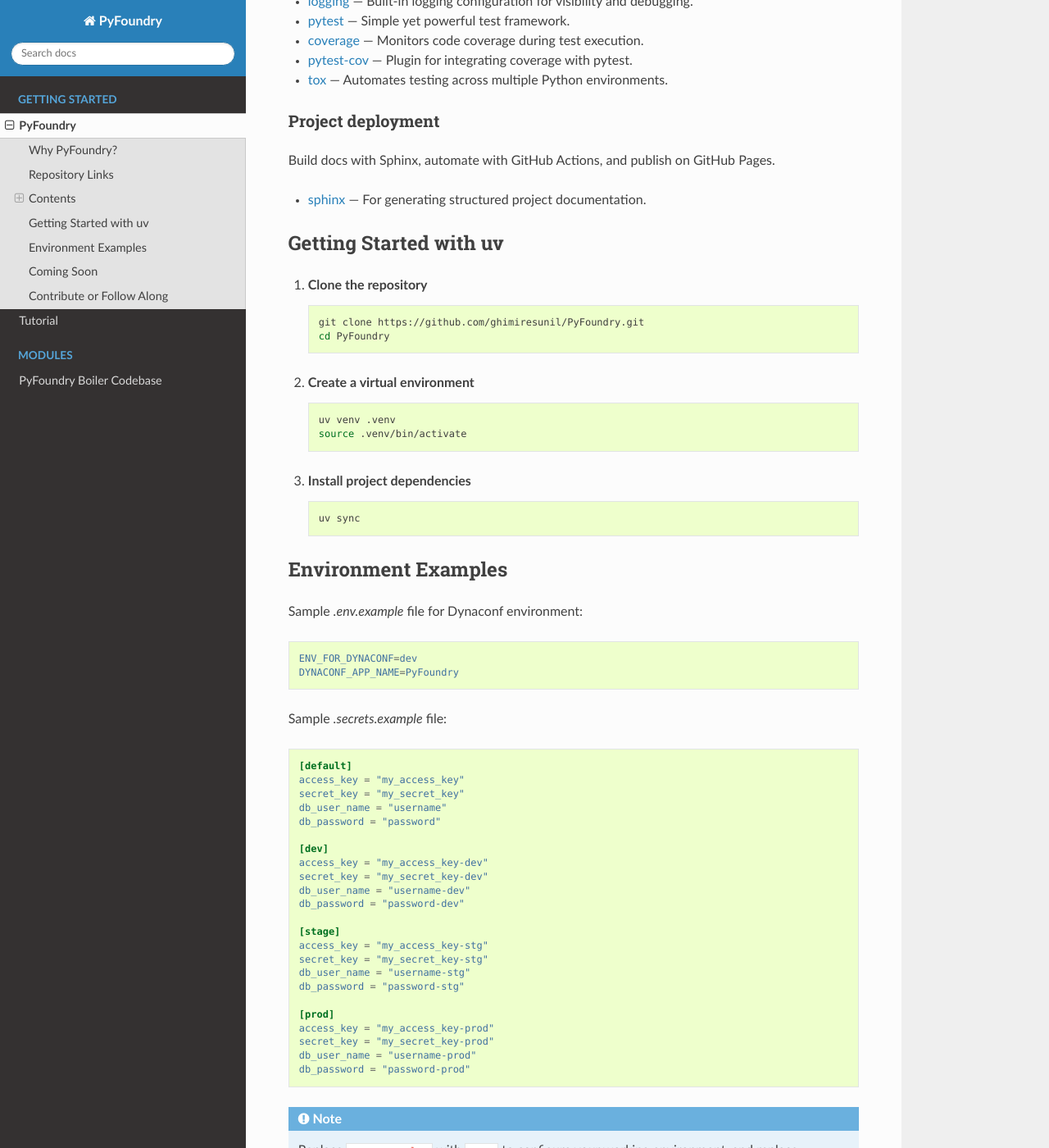
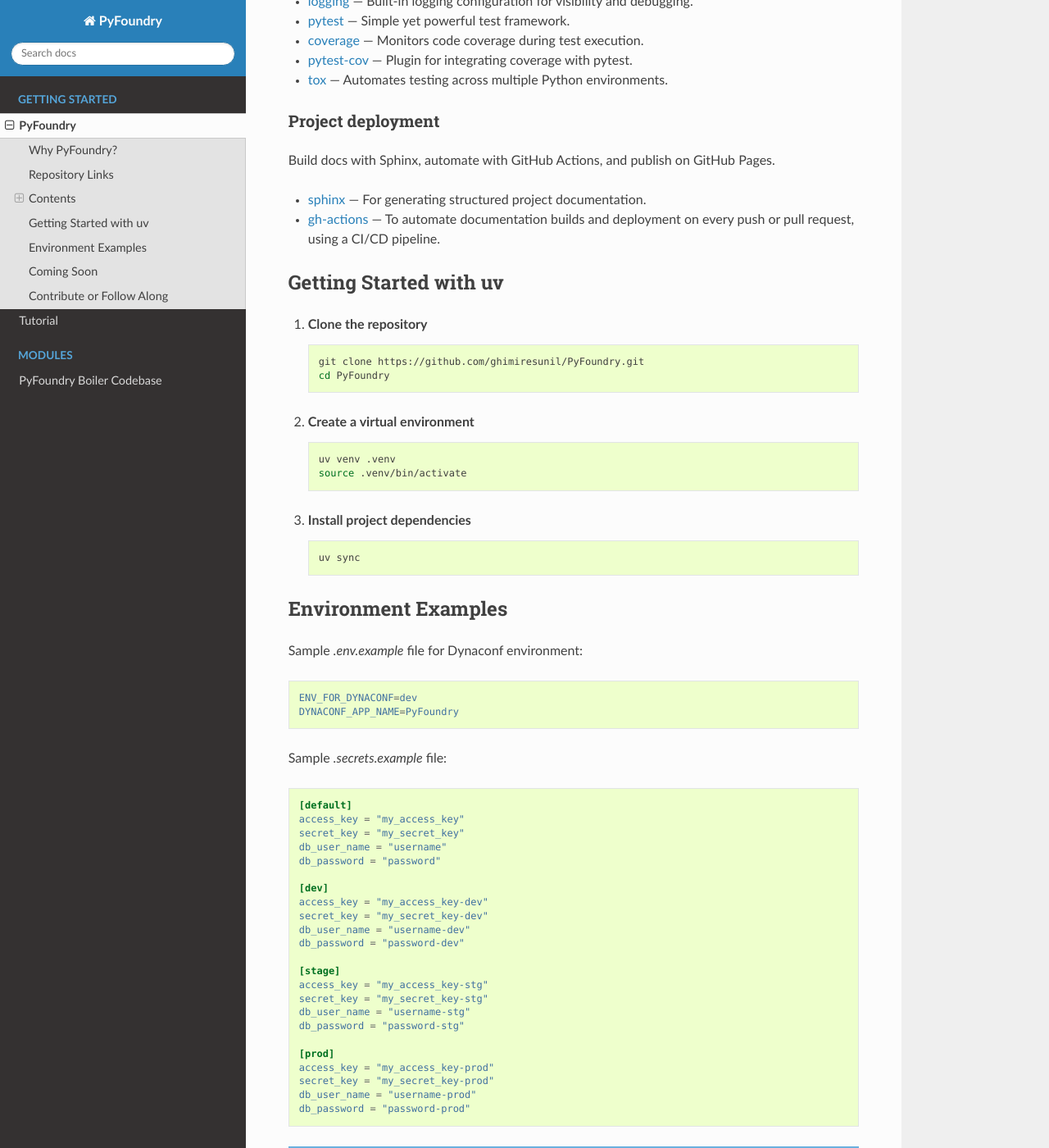
Before and after one commit to sunil-fm/FusePyStarter, a Sphinx documentation site: the page built from docs/readme.rst, in a window 1280 px wide and 1400 px high, scrolled down 1158 px. Shown: the whole window at 82% size. Built offline with Sphinx 7.4.7 and the Read the Docs theme 3.1.0, drawn with Linux system fonts in a browser that asks for light colours; pages that are not in the unit, such as notebooks, are missing from menus; some of the changed text lies outside the part shown.

Commit message:
docs(gh-actions): Update gh-actions in tutorials and readme

```diff
--- a/README.rst
+++ b/README.rst
@@ -52,6 +52,7 @@ Project deployment
 Build docs with Sphinx, automate with GitHub Actions, and publish on GitHub Pages.
 
 - `sphinx`_ — For generating structured project documentation.
+- `gh-actions`_ — To automate documentation builds and deployment on every push or pull request, using a CI/CD pipeline.
 
 Getting Started with uv
 ----------------------------
@@ -146,3 +146,4 @@ PyFoundry is evolving. Star the repository, follow development, or contribute by
 .. _pytest-cov: https://github.com/ghimiresunil/PyFoundry/blob/main/docs/setup/pytest-cov.rst
 .. _tox: https://github.com/ghimiresunil/PyFoundry/blob/main/docs/setup/tox.rst
 .. _sphinx: https://github.com/ghimiresunil/PyFoundry/blob/main/docs/deployment/sphinx.rst
+.. _gh-actions:  https://github.com/ghimiresunil/PyFoundry/blob/main/docs/deployment/gh-actions.rst
--- a/docs/tutorial.rst
+++ b/docs/tutorial.rst
@@ -33,6 +33,7 @@ top of the page at `GitHub Help`_.
    :caption: Project Deployment
 
    deployment/sphinx
+   deployment/gh-actions
 
 .. _GitHub account: https://github.com/
 .. _PyPI: https://pypi.python.org/pypi
```
Also changed, not shown: other parts of README.rst (+0 -1 lines).
